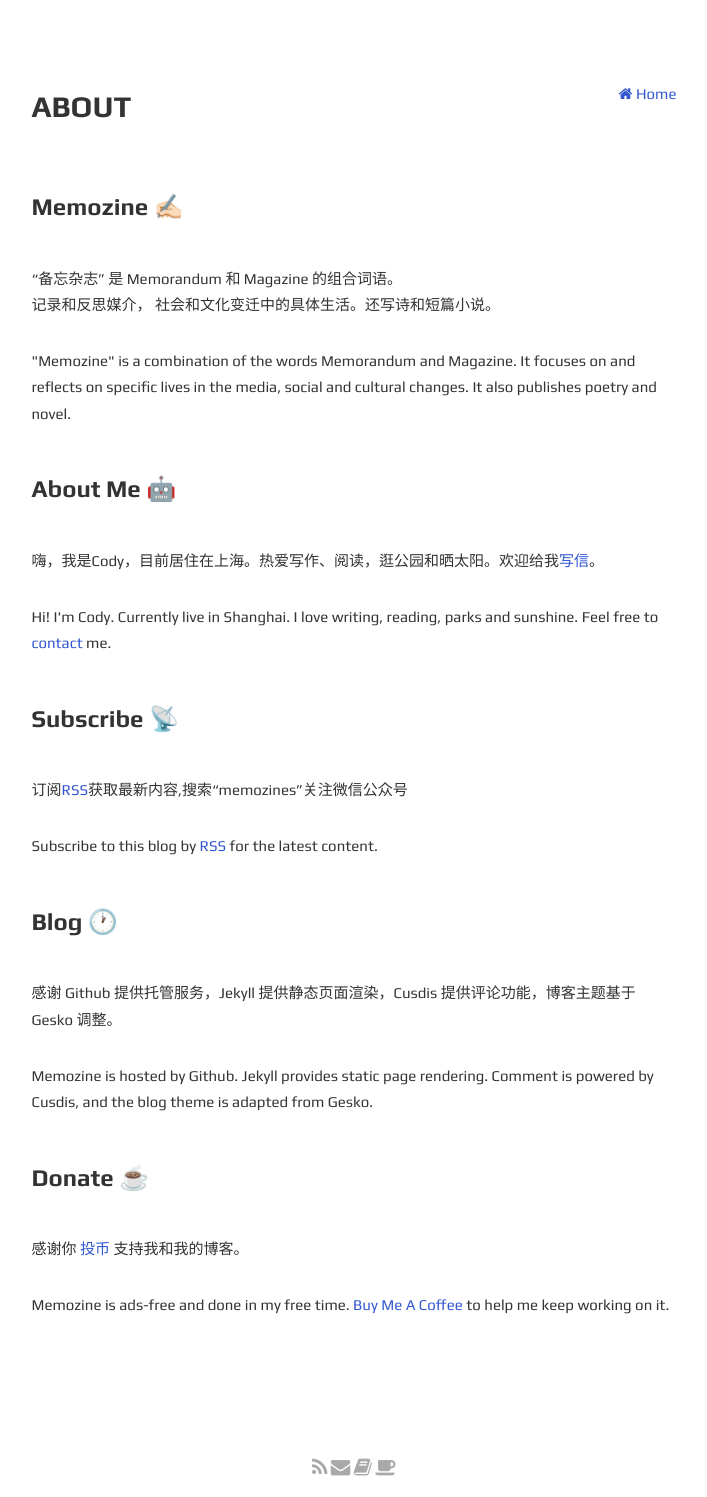
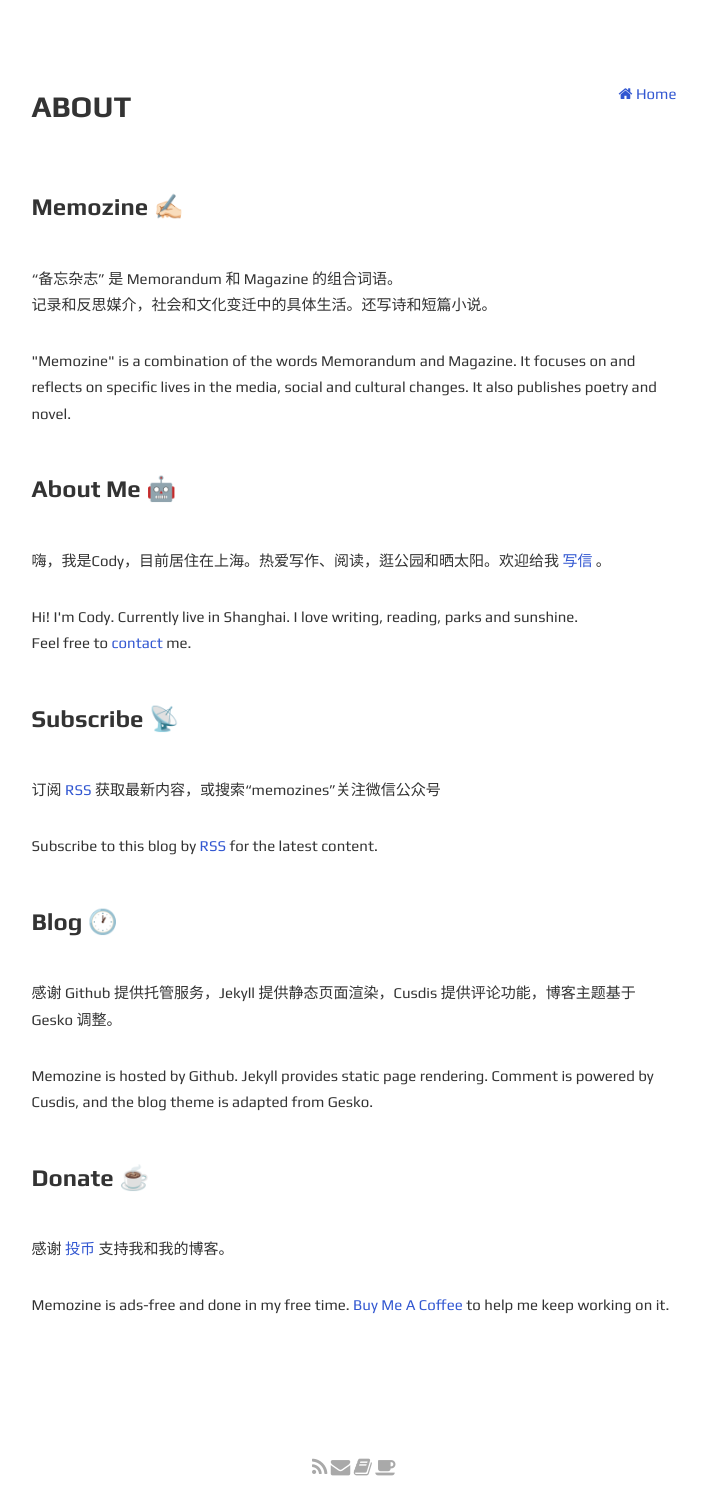
Before and after one commit to codyb1ue/codyb1ue.github.io, a Jekyll site: the page built from about.html, in a window 1280 px wide. Shown: the whole page, without its empty margins (286-993 px from the left). Built offline with Jekyll 4.4.1, drawn with Linux system fonts in a browser that asks for light colours.

Commit message:
Update about.html

```diff
--- a/about.html
+++ b/about.html
@@ -8,15 +8,15 @@
 
 <p>
 <h3>Memozine ✍🏻</h3>
-<p>“备忘杂志” 是 Memorandum 和 Magazine 的组合词语。<br>记录和反思媒介， 社会和文化变迁中的具体生活。还写诗和短篇小说。</p>
+<p>“备忘杂志” 是 Memorandum 和 Magazine 的组合词语。<br>记录和反思媒介，社会和文化变迁中的具体生活。还写诗和短篇小说。</p>
 <p>"Memozine" is a combination of the words Memorandum and Magazine. It focuses on and reflects on specific lives in the media, social and cultural changes. It also publishes poetry and novel.</p>
 <br>
 <h3>About Me 🤖</h3>
-<p>嗨，我是Cody，目前居住在上海。热爱写作、阅读，逛公园和晒太阳。欢迎给我<a href="mailto:wangchuang94@foxmail.com">写信</a>。</p>
-<p>Hi! I'm Cody. Currently live in Shanghai. I love writing, reading, parks and sunshine. Feel free to <a href="mailto:wangchuang94@foxmail.com">contact</a> me.</p>
+<p>嗨，我是Cody，目前居住在上海。热爱写作、阅读，逛公园和晒太阳。欢迎给我 <a href="mailto:wangchuang94@foxmail.com">写信</a> 。</p>
+<p>Hi! I'm Cody. Currently live in Shanghai. I love writing, reading, parks and sunshine.<br>Feel free to <a href="mailto:wangchuang94@foxmail.com">contact</a> me.</p>
 <br>
 <h3>Subscribe 📡</h3>
-<p>订阅<a href="{{ site.url }}{{ site.baseurl }}/atom.xml">RSS</a>获取最新内容,搜索“memozines”关注微信公众号</p>
+<p>订阅 <a href="{{ site.url }}{{ site.baseurl }}/atom.xml">RSS</a> 获取最新内容，或搜索“memozines”关注微信公众号</p>
 <p>Subscribe to this blog by <a href="{{ site.url }}{{ site.baseurl }}/atom.xml">RSS</a> for the latest content.</p>
 <br>
 <h3>Blog 🕐</h3>
@@ -24,7 +24,7 @@
 <p>Memozine is hosted by Github. Jekyll provides static page rendering. Comment is powered by Cusdis, and the blog theme is adapted from Gesko.</p>
 <br>
 <h3>Donate ☕️</h3>
-<p>感谢你 <a href="https://www.buymeacoffee.com/memozine">投币</a> 支持我和我的博客。</p>
+<p>感谢 <a href="https://www.buymeacoffee.com/memozine">投币</a> 支持我和我的博客。</p>
 <p>Memozine is ads-free and done in my free time. <a href="https://www.buymeacoffee.com/memozine">Buy Me A Coffee</a> to help me keep working on it.</p>
 <br>
 </p>
```
